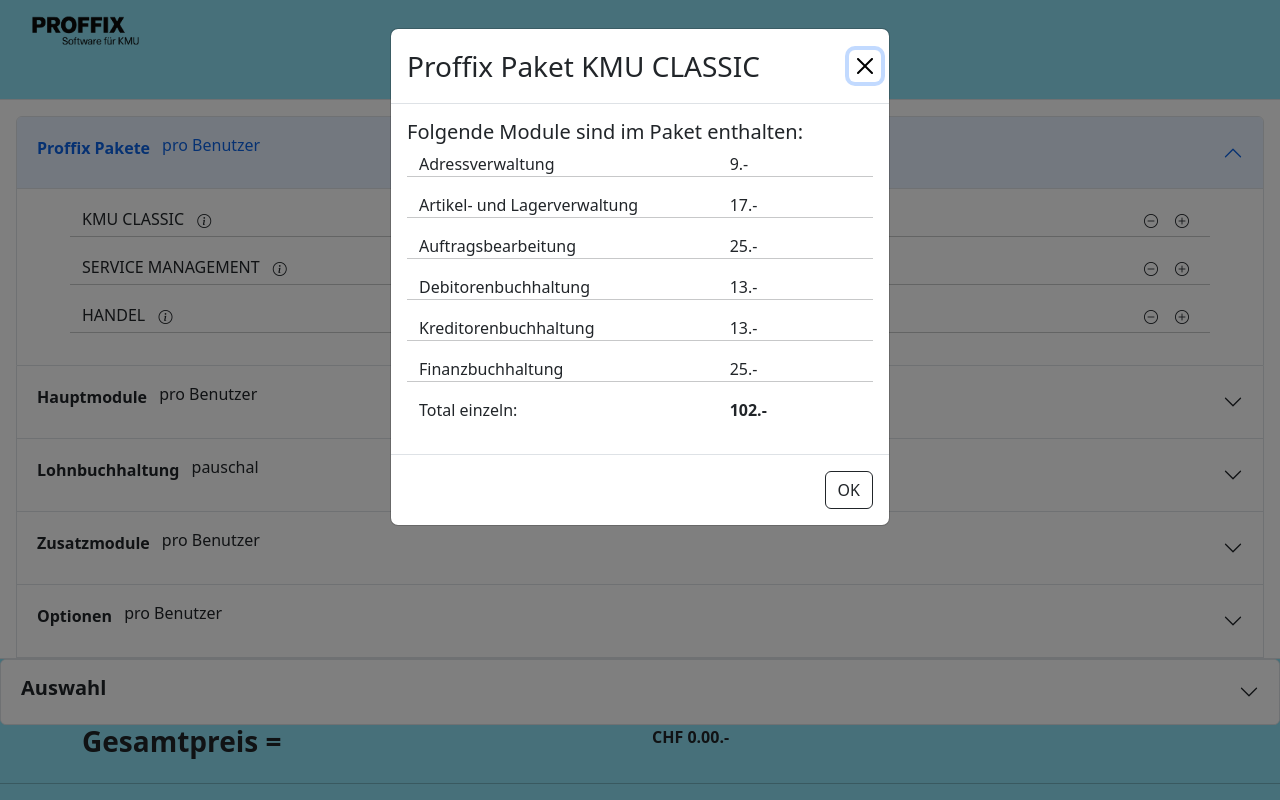
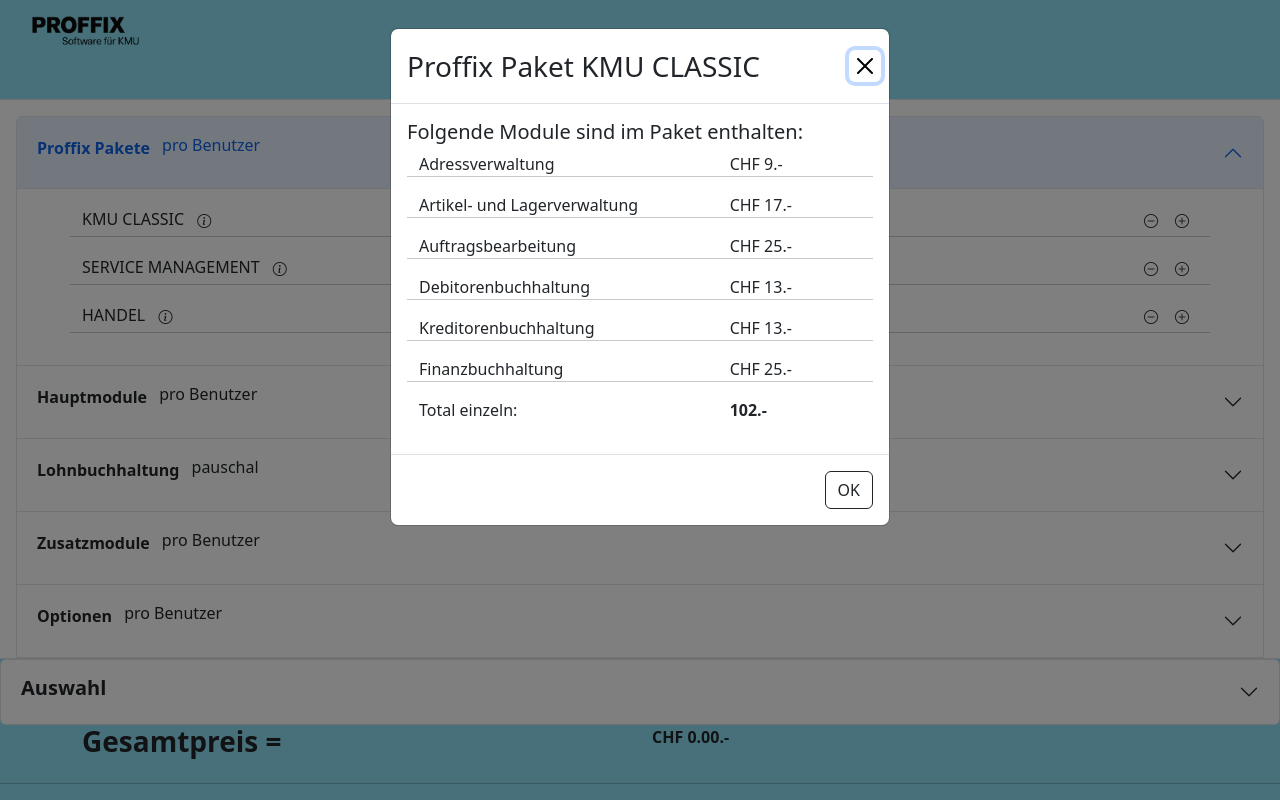
Before and after one commit to nicivd/nicivd.github.io, an Angular app: page /rent-license in a window 1280 px wide. Both pictures are taken after a click on the button 204 px from the left and 220 px from the top of the page. Shown: the top 800 px of the page. Built offline with nearby package versions, Linux system fonts and the light colour scheme.

Commit message:
added CHF to Modal

```diff
--- a/src/app/shared/modal/modal.component.html
+++ b/src/app/shared/modal/modal.component.html
@@ -11,7 +11,7 @@
         {{name}}
       </div>
       <div class="col">
-        {{price}}.-
+        CHF {{price}}.-
       </div>
     </div>
   </div>
@@ -22,7 +22,7 @@
         {{module.name}}
       </div>
       <div class="col">
-        {{module.price}}.-
+        CHF {{module.price}}.-
       </div>
       <hr>
     </div>
@@ -41,7 +41,7 @@
   <div *ngIf="!bundleModulesInfo">
     <hr>
     <p>Die Module werden durch das Paket im Warenkorb ersetzt.</p>
-    <h5>Sie sparen {{discount}}.- !</h5>
+    <h5>Sie sparen CHF {{discount}}.- !</h5>
   </div>
 
 </div>
```
